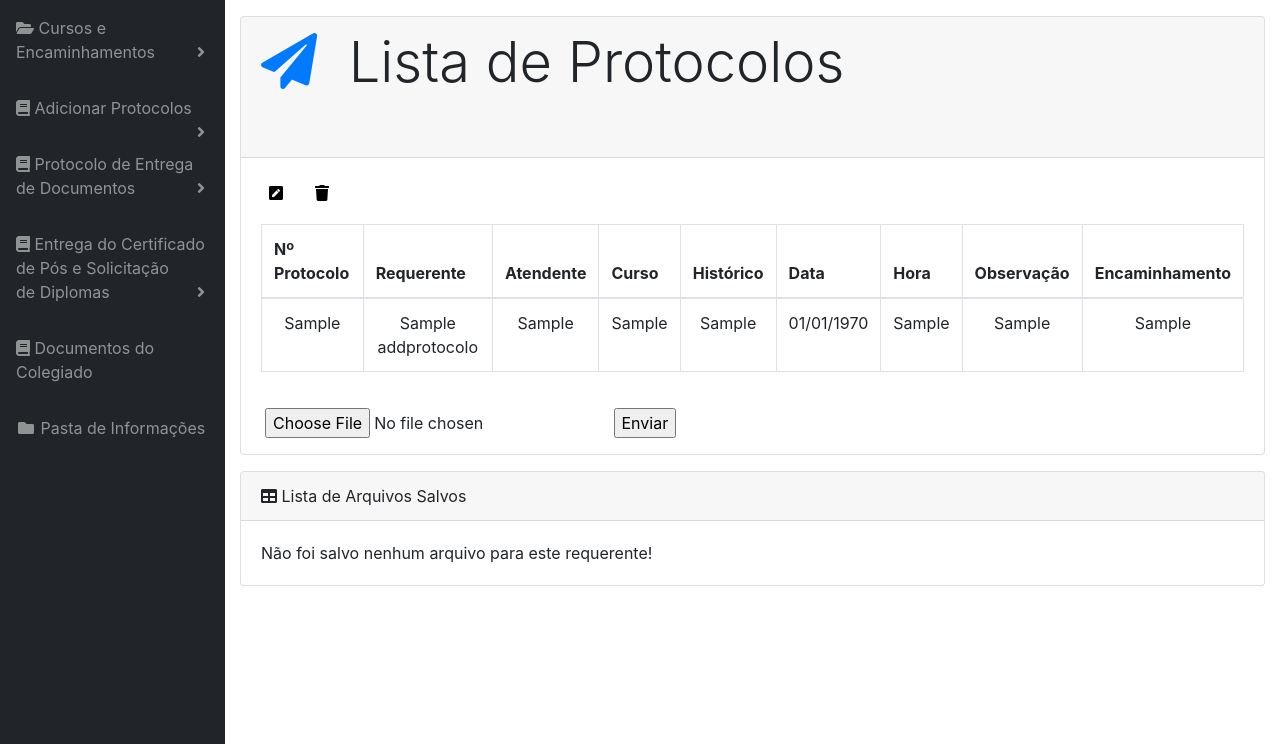
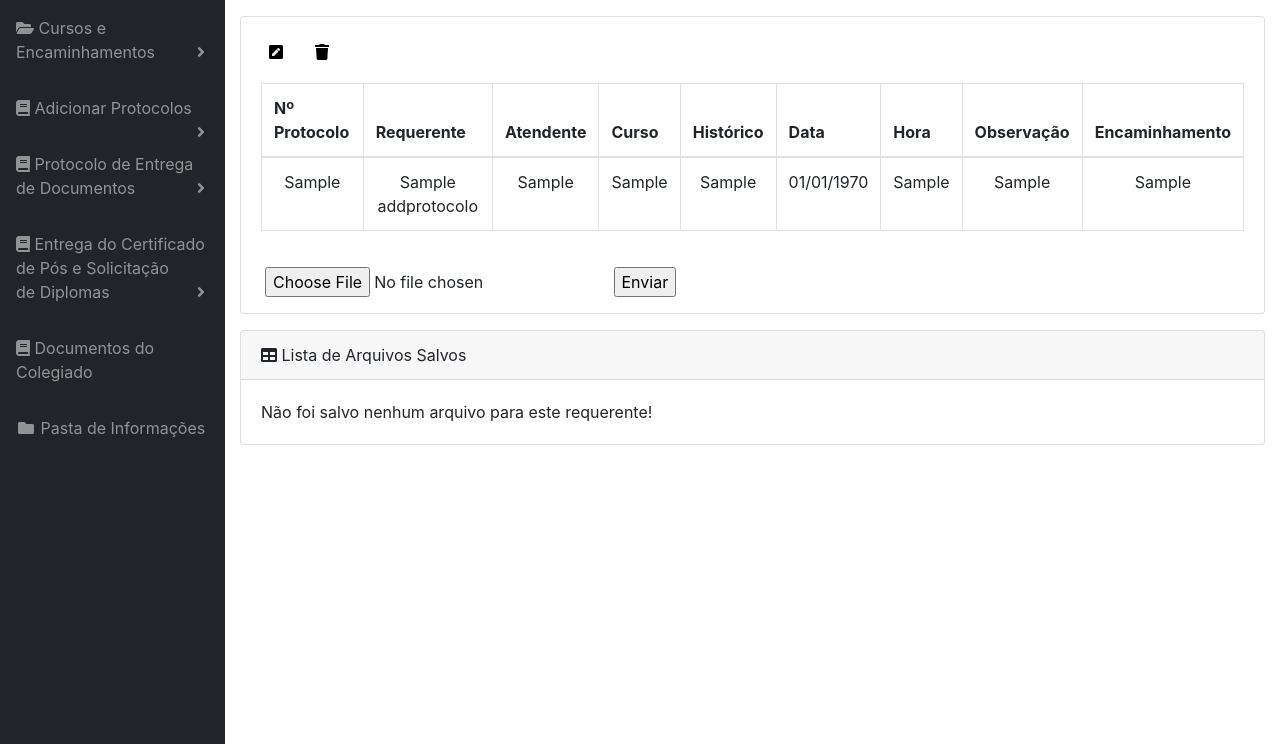
Before and after one commit to UEMGNUPSI/ControleProtocolo, a PHP site: page /verproto.php?id=1 in a window 1280 px wide. Shown: the part 56-800 px from the top of the page. Run offline with PHP 8.4, Linux system fonts and the light colour scheme; tables that the repository leaves empty or names only in its code hold one stand-in row (values such as "Sample post"); data that the repository does not hold is empty; some libraries are stand-ins or nearby versions.

Commit message:
24° Commit

```diff
--- a/menu.php
+++ b/menu.php
@@ -12,9 +12,9 @@
     <script src="https://stackpath.bootstrapcdn.com/bootstrap/4.1.3/js/bootstrap.min.js" integrity="sha384-ChfqqxuZUCnJSK3+MXmPNIyE6ZbWh2IMqE241rYiqJxyMiZ6OW/JmZQ5stwEULTy" crossorigin="anonymous"></script>
     <link rel="stylesheet" href="https://use.fontawesome.com/releases/v5.5.0/css/all.css" integrity="sha384-B4dIYHKNBt8Bc12p+WXckhzcICo0wtJAoU8YZTY5qE0Id1GSseTk6S+L3BlXeVIU" crossorigin="anonymous">
     <script src="https://code.jquery.com/jquery-2.1.4.js" integrity="sha256-siFczlgw4jULnUICcdm9gjQPZkw/YPDqhQ9+nAOScE4=" crossorigin="anonymous"></script>
-    <script type="text/javascript" src="js/funcs.js"></script>
+   <!-- <script type="text/javascript" src="js/funcs.js"></script>
     <script type="text/javascript" src="js/funcs_coleg.js"></script>
-    <script type="text/javascript" src="js/funcs_docs.js"></script>
+    <script type="text/javascript" src="js/funcs_docs.js"></script> -->
 
 
     <script type="text/javascript">
--- a/verproto.php
+++ b/verproto.php
@@ -160,9 +160,6 @@
 
         	 <div class="card mb-3">
 
-            <div class="card-header">
-              <h1 class="display-4"><i class="fa fa-paper-plane text-primary mr-3 mb-5" aria-hidden="true"></i>
-              Lista de Protocolos</h1></div>
 
             <div class="card-body">
               <div class="table-responsive">
```
